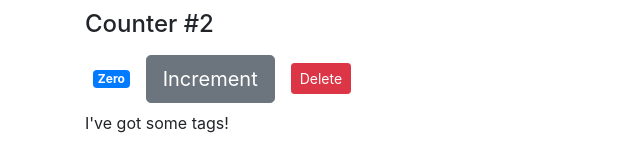
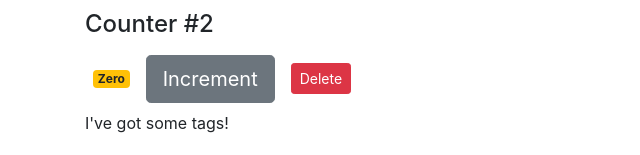
Before and after one commit to winterfive/react-counter, a React (Create React App) app: page / in a window 1280 px wide. Shown: the part 322-477 px from the top of the page, without its empty margins (0-640 px from the left). Built offline with nearby package versions, Linux system fonts and the light colour scheme.

Commit message:
getBadgeClasses(): added .value to ternary so zero values are yellow

```diff
--- a/src/components/counter.jsx
+++ b/src/components/counter.jsx
@@ -57,7 +57,7 @@ class Counter extends Component {
 
   getBadgeClasses() {
     let classes = "badge m-2 badge-";
-    classes += this.props.counter === 0 ? "warning" : "primary";
+    classes += this.props.counter.value === 0 ? "warning" : "primary";
     return classes;
   }
 
```
